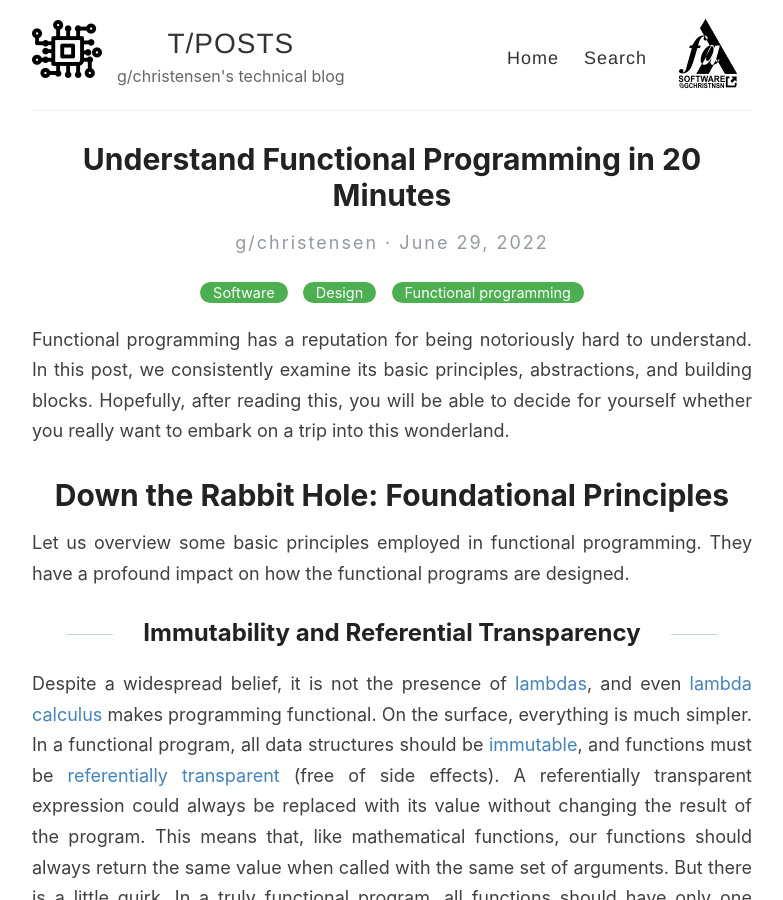
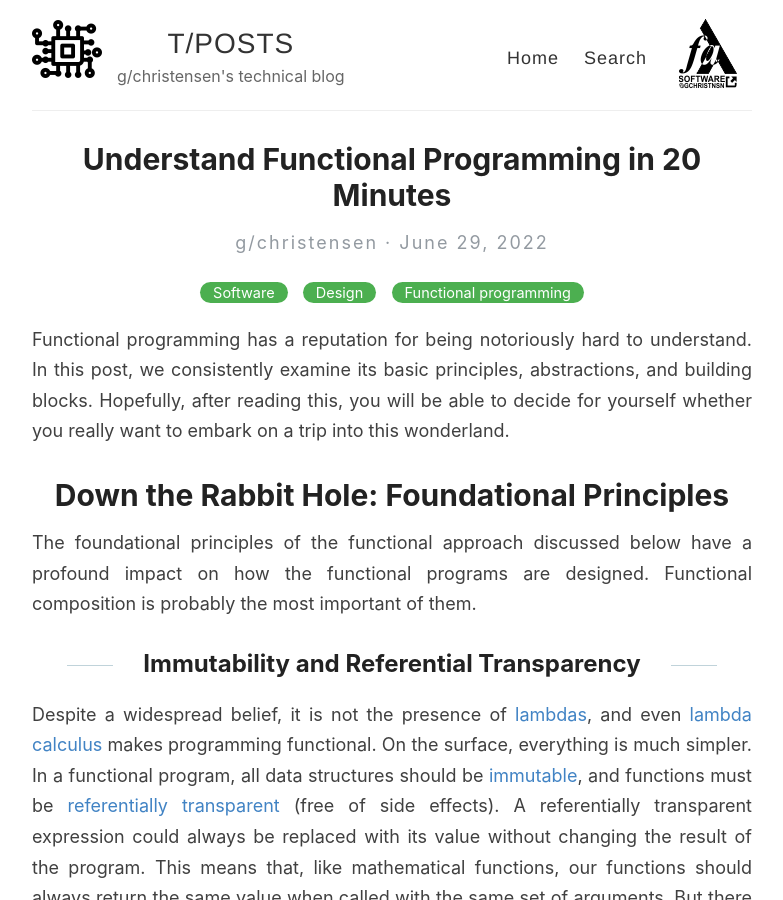
Before and after one commit to GChristensen/posts, a Jekyll site: the page built from _posts/2022-06-29-understand-functional-programming-in-20-minutes.md, in a window 1280 px wide and 900 px high. Shown: the whole window, without its empty margins (248-1031 px from the left). Built offline with Jekyll 4.4.1, drawn with Linux system fonts in a browser that asks for light colours.

Commit message:
site edit

```diff
--- a/_posts/2022-06-29-understand-functional-programming-in-20-minutes.md
+++ b/_posts/2022-06-29-understand-functional-programming-in-20-minutes.md
@@ -11,8 +11,9 @@ yourself whether you really want to embark on a trip into this wonderland.
 
 # Down the Rabbit Hole: Foundational Principles
 
-Let us overview some basic principles employed in functional programming.
-They have a profound impact on how the functional programs are designed.
+The foundational principles of the functional approach discussed below
+have a profound impact on how the functional programs are designed.
+Functional composition is probably the most important of them.
 
 ## Immutability and Referential Transparency
 
```
